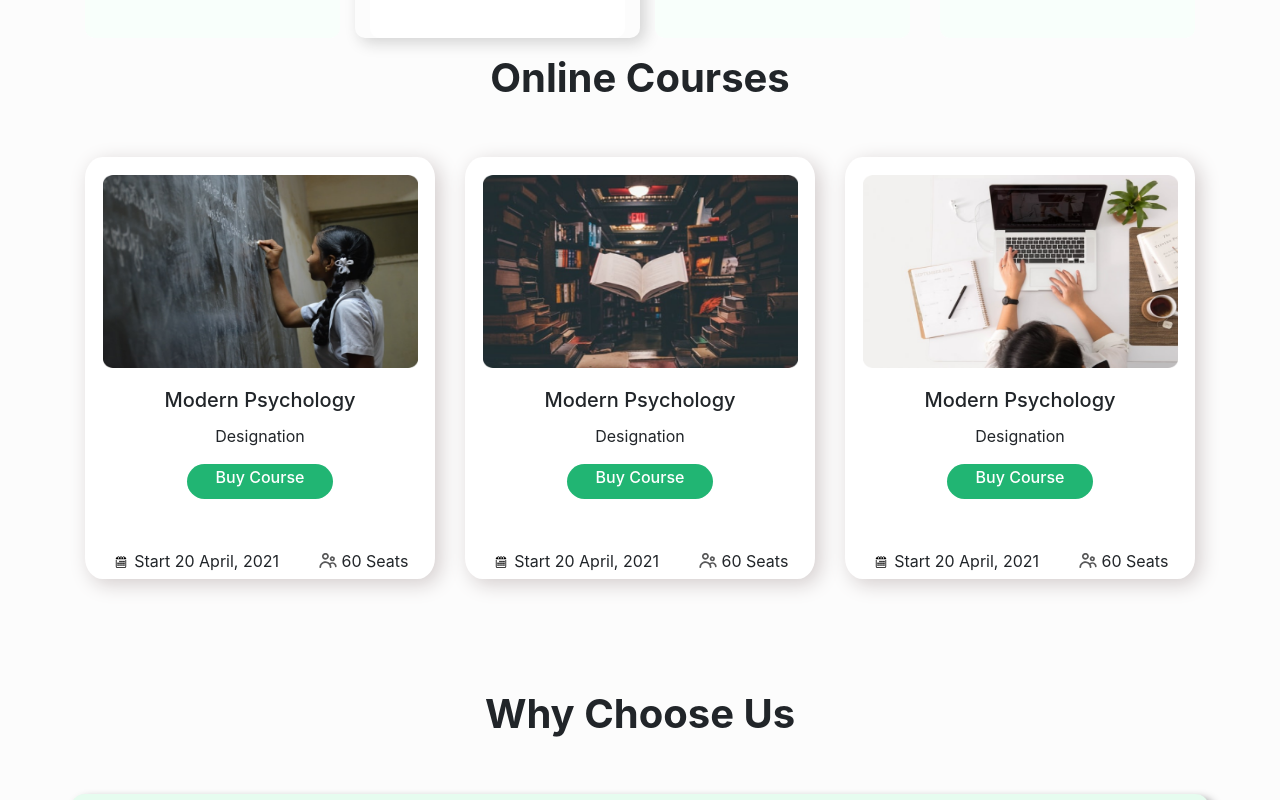
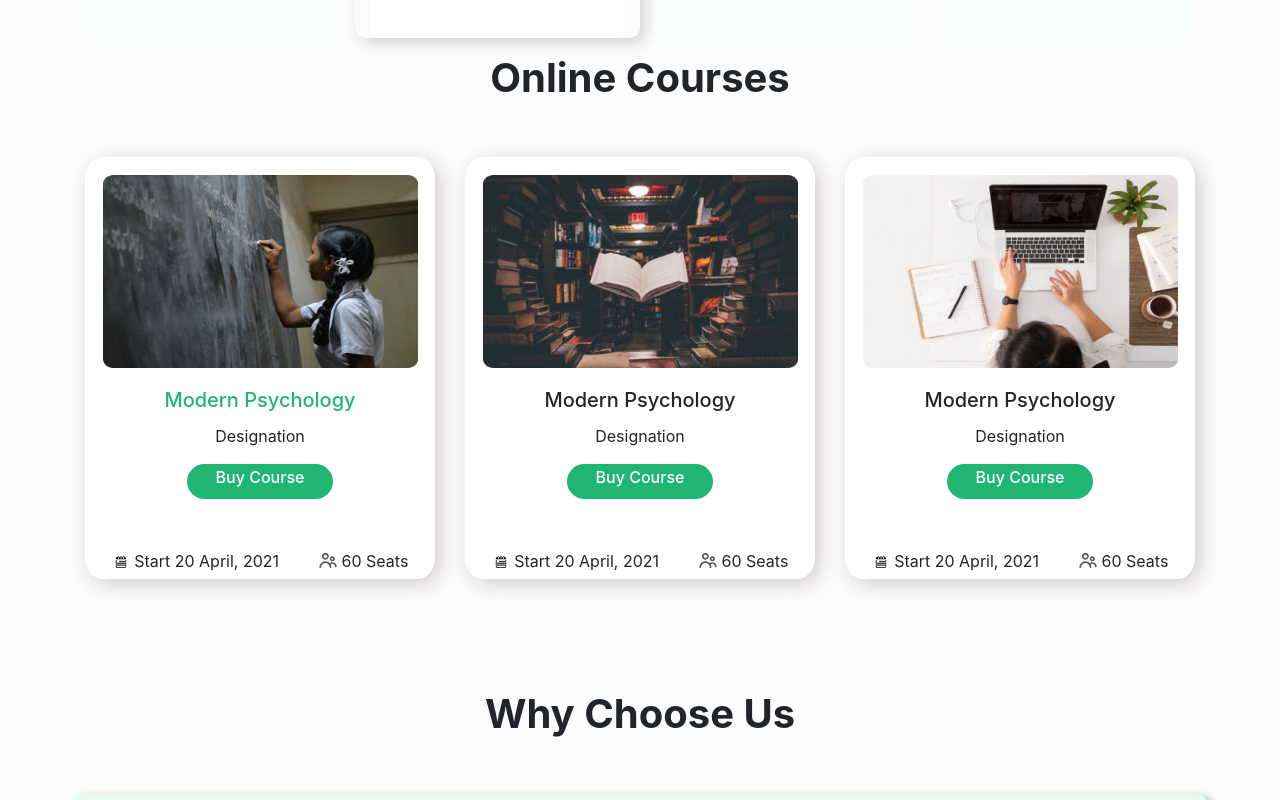
Before and after one commit to tonmoyac/e-school, a plain HTML site: page index.html in a window 1280 px wide. In both pictures the pointer is over the element 259 px from the left and 1269 px from the top of the page. Shown: the part 869-1669 px from the top of the page. Drawn offline with nearby package versions, Linux system fonts and the light colour scheme.

Commit message:
hover added

```diff
--- a/style.css
+++ b/style.css
@@ -91,6 +91,9 @@ border-radius:10px ;
     width:90%;
     padding-top: 5%;
 
+}
+.course-section :hover h5{
+    color:#21B573 ;
 }
 .section-hader {
     font-size: 40px;
```
